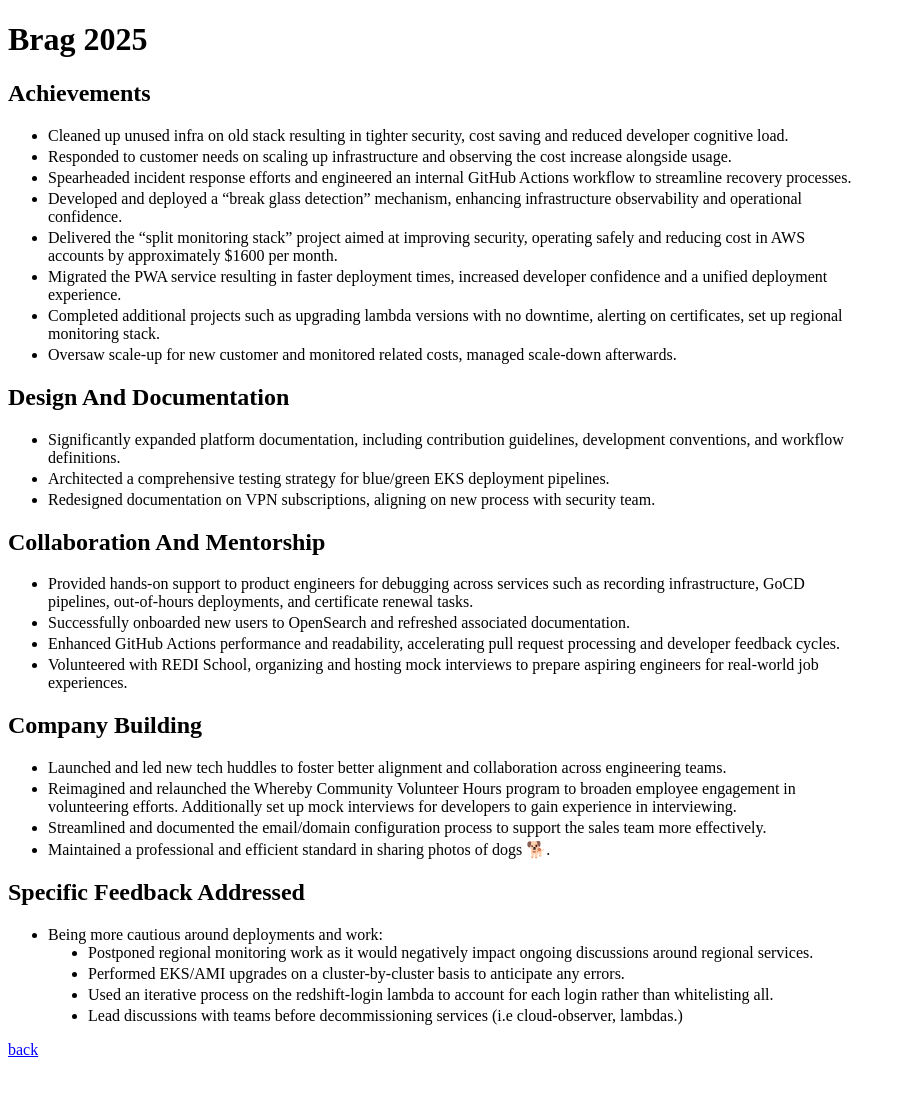
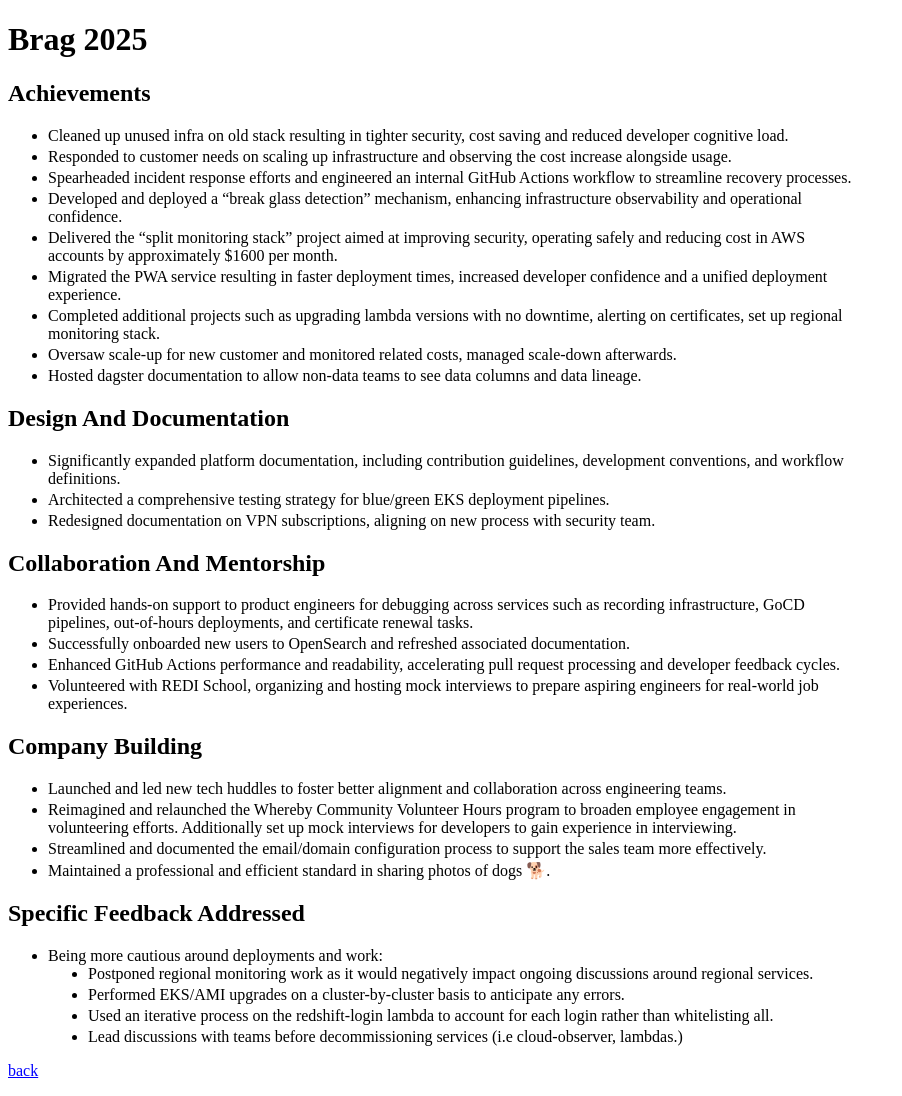
Before and after one commit to jsphwllng/jsphwllng.github.io, a Jekyll site: the page built from brag2025.md, in a window 1280 px wide. Shown: the whole page, without its empty margins (0-902 px from the left). Built offline with Jekyll 4.4.1, drawn with Linux system fonts in a browser that asks for light colours; before the commit the page ends 1075 px from its top, so only the background shows below that.

Commit message:
dagsterr

```diff
--- a/brag2025.md
+++ b/brag2025.md
@@ -13,6 +13,7 @@ layout: default
 - Migrated the PWA service resulting in faster deployment times, increased developer confidence and a unified deployment experience.
 - Completed additional projects such as upgrading lambda versions with no downtime, alerting on certificates, set up regional monitoring stack.
 - Oversaw scale-up for new customer and monitored related costs, managed scale-down afterwards.
+- Hosted dagster documentation to allow non-data teams to see data columns and data lineage.
 
 ## Design and Documentation
 
```
